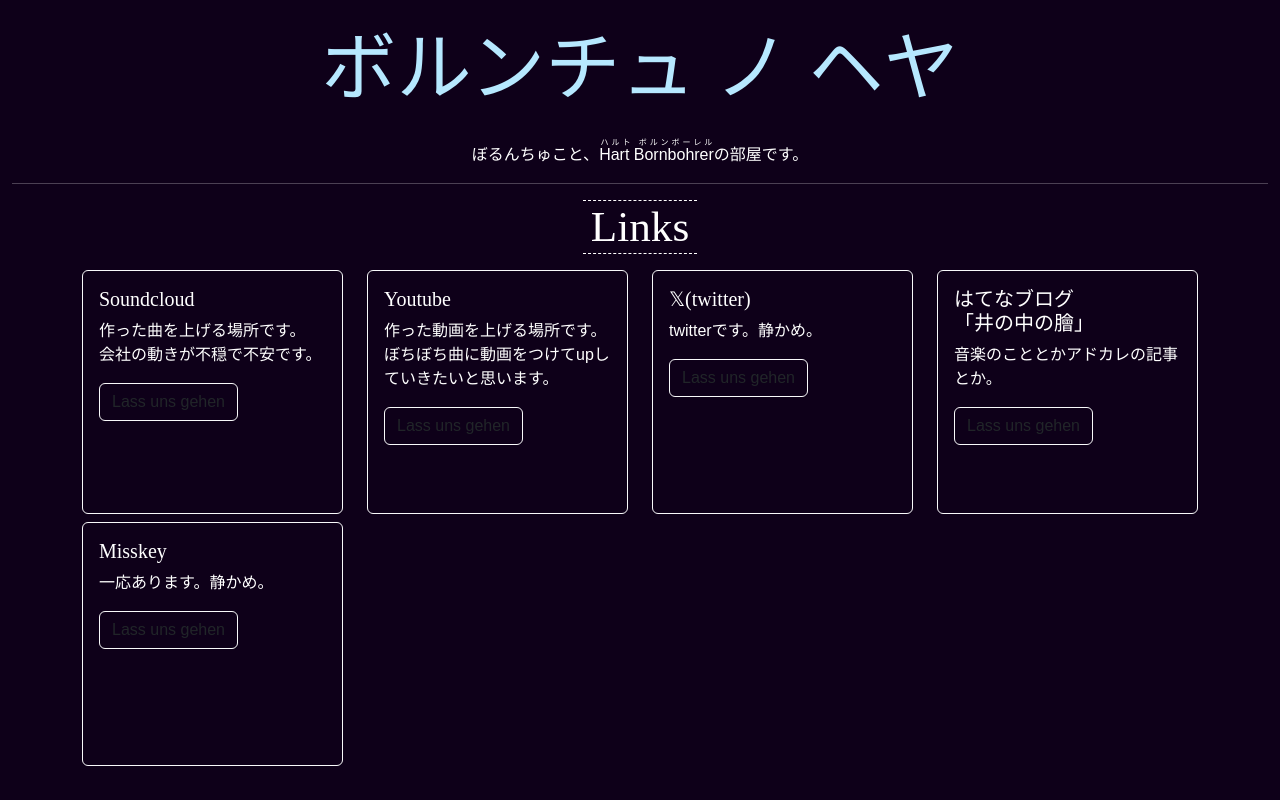
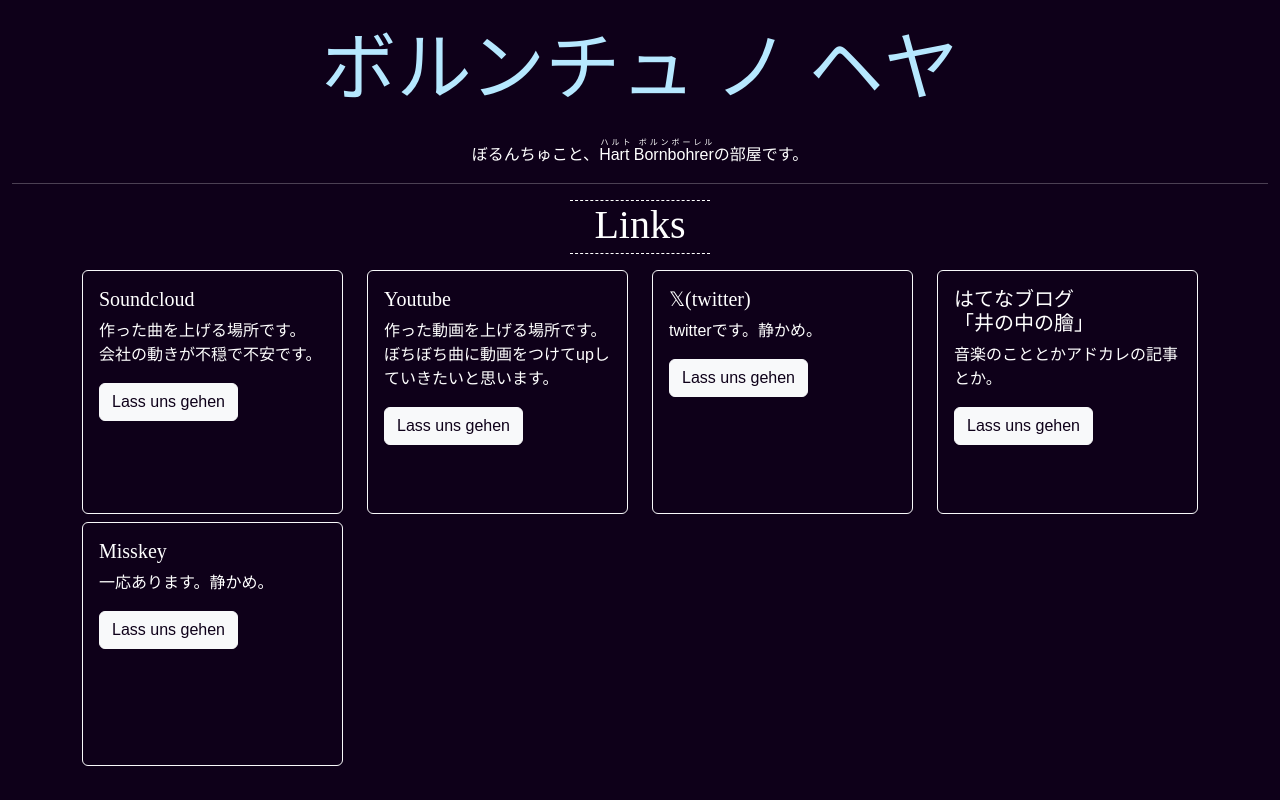
Before and after one commit to tktb-tess/site_main_2, a plain HTML site: page index.html in a window 1280 px wide. Drawn offline with nearby package versions, Linux system fonts and the light colour scheme; a web font is replaced by a local one.

Commit message:
changed design

```diff
--- a/index.html
+++ b/index.html
@@ -30,7 +30,7 @@
 		}
 
 		.srf {
-			font-family: 'Times New Roman', 'Noto Serif JP', serif;
+			font-family: 'Noto Serif JP', serif;
 		}
 
 		.frktr {
@@ -38,14 +38,17 @@
 		}
 
 		.icoon {
-			font-size: 2.7rem;
+			font-size: 2.5rem;
 			border-top: dashed;
 			border-bottom: dashed;
 			border-color: white;
 			border-width: thin;
 		}
 
-
+		.text-theme,
+		.tex-theme:hover {
+			color: #0e0019;
+		}
 
 		.card {
 			height: calc(13rem + 2.8vw);
@@ -67,7 +70,7 @@
 					<p class="text-center">ぼるんちゅこと、<ruby>Hart Bornbohrer<rt>ハルト ボルンボーレル</rt></ruby>の部屋です。</p>
 					<hr>
 					<div class="d-flex justify-content-center">
-						<h1 class="text-center srf icoon px-2 py-0 mb-3">Links</h1>
+						<h1 class="text-center srf icoon px-4 pt-0 pb-1 mb-3">Links</h1>
 					</div>
 					<div class="container">
 						<div class="row row-cols-1 row-cols-md-2 row-cols-lg-3 row-cols-xl-4">
@@ -77,7 +80,7 @@
 									  <h5 class="card-title srf">Soundcloud</h5>
 									  <p class="card-text">作った曲を上げる場所です。<br>会社の動きが不穏で不安です。</p>
 
-									  <a href="https://soundcloud.com/bornbohrer" target="_blank" rel="noopener" class="btn btn-transparent border-light">Lass uns gehen</a>
+									  <a href="https://soundcloud.com/bornbohrer" target="_blank" rel="noopener" class="btn btn-light text-theme">Lass uns gehen</a>
 									</div>
 								</div>
 							</div>
@@ -86,7 +89,7 @@
 									<div class="card-body">
 									  <h5 class="card-title srf">Youtube</h5>
 									  <p class="card-text">作った動画を上げる場所です。<br>ぼちぼち曲に動画をつけてupしていきたいと思います。</p>
-									  <a href="https://www.youtube.com/@borntschu1053/featured" target="_blank" rel="noopener" class="btn btn-transparent border-light">Lass uns gehen</a>
+									  <a href="https://www.youtube.com/@borntschu1053/featured" target="_blank" rel="noopener" class="btn btn-light text-theme">Lass uns gehen</a>
 									</div>
 								</div>
 							</div>
@@ -95,7 +98,7 @@
 									<div class="card-body">
 									  <h5 class="card-title srf">&#x1d54f;(twitter)</h5>
 									  <p class="card-text">twitterです。静かめ。</p>
-									  <a href="https://twitter.com/hart_bornbohrer" target="_blank" rel="noopener" class="btn btn-transparent border-light">Lass uns gehen</a>
+									  <a href="https://twitter.com/hart_bornbohrer" target="_blank" rel="noopener" class="btn btn-light text-theme">Lass uns gehen</a>
 									</div>
 								</div>
 							</div>
@@ -104,7 +107,7 @@
 									<div class="card-body">
 									  <h5 class="card-title srf">はてなブログ<br>「井の中の膾」</h5>
 									  <p class="card-text">音楽のこととかアドカレの記事とか。</p>
-									  <a href="https://bornbohrer.hatenablog.com/" target="_blank" rel="noopener" class="btn btn-transparent border-light">Lass uns gehen</a>
+									  <a href="https://bornbohrer.hatenablog.com/" target="_blank" rel="noopener" class="btn btn-light text-theme">Lass uns gehen</a>
 									</div>
 								</div>
 							</div>
@@ -113,7 +116,7 @@
 									<div class="card-body">
 									  <h5 class="card-title srf">Misskey</h5>
 									  <p class="card-text">一応あります。静かめ。</p>
-									  <a href="https://misskey.io/@bornbohrer_hart" target="_blank" rel="noopener" class="btn btn-transparent border-light">Lass uns gehen</a>
+									  <a href="https://misskey.io/@bornbohrer_hart" target="_blank" rel="noopener" class="btn btn-light text-theme">Lass uns gehen</a>
 									</div>
 								</div>
 							</div>
```
